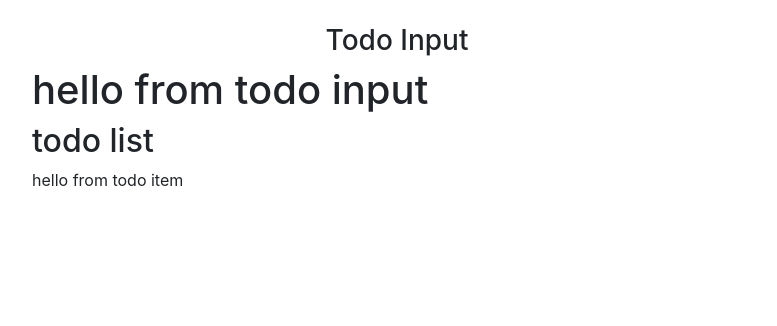
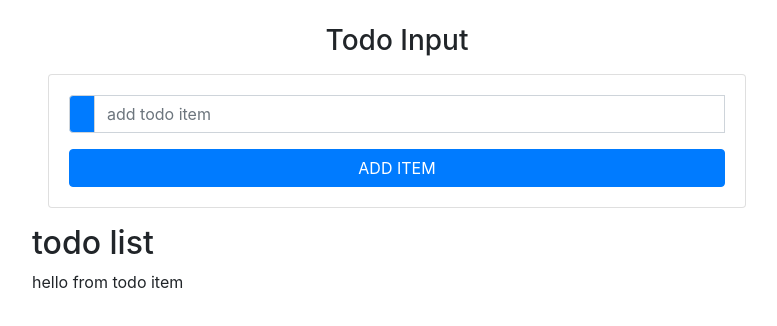
Before and after one commit to BrianDyl/todo-list, a React (Create React App) app: page / in a window 1280 px wide. Shown: the top 326 px of the page, without its empty margins (243-1020 px from the left). Built offline with nearby package versions, Linux system fonts and the light colour scheme.

Commit message:
updated todo input component

```diff
--- a/src/components/TodoInput.js
+++ b/src/components/TodoInput.js
@@ -2,10 +2,21 @@
 
 export default class TodoInput extends Component {
     render() {
+        const {item, handleChange, handleSubmit, editItem} = this.props;
         return (
-            <h1>
-                hello from todo input
-            </h1>
+            <div className="card card-body m-3">
+                <form onSubmit={handleSubmit}>
+                  <div className="input-group">
+                      <div className="input-group-prepend">
+                          <div className="input-group-text bg-primary text-white">
+                            <i className="fas fa-book" />
+                          </div>
+                      </div>
+                      <input type="text" className="form-control" placeholder="add todo item" vlaue={item} onChange={handleChange}/>
+                      <button type="submit" className="btn btn-block btn-primary mt-3 text-uppercase" >add item</button>
+                  </div>
+                </form>
+            </div>
         )
     }
 }
```
